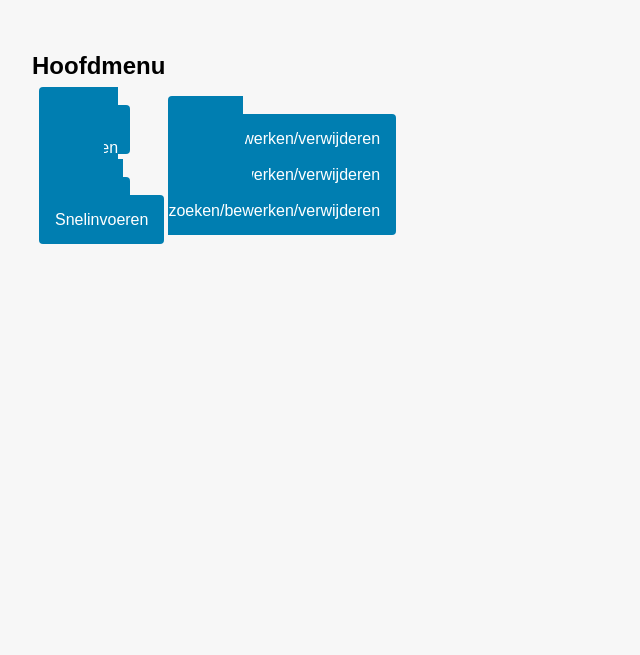
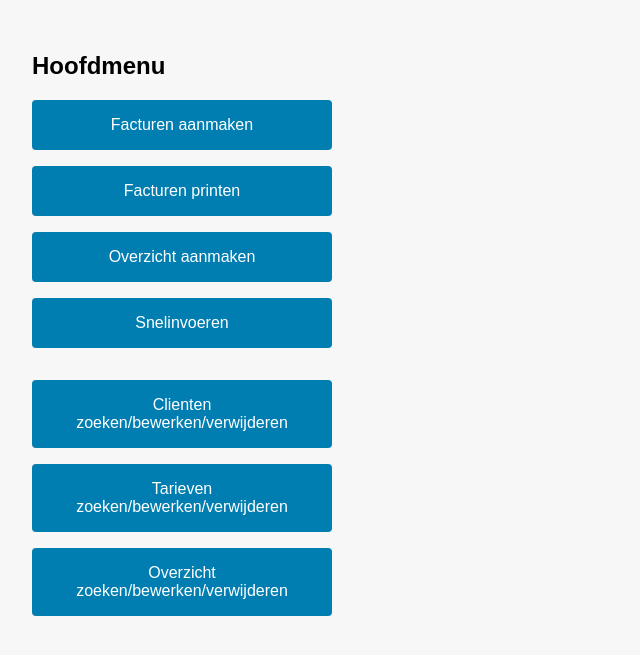
Before and after one commit to marcelsmeets511/lijf-en-leven, a Flask app: page / in a window 1280 px wide. Shown: the part 112-767 px from the top of the page, without its empty margins (0-640 px from the left). Run offline with Flask 3, Linux system fonts and the light colour scheme.

Commit message:
Added 3 new userforms for editing records

```diff
--- a/static/style.css
+++ b/static/style.css
@@ -2,7 +2,7 @@ body{font-family:Arial,Helvetica,sans-serif;margin:0;background:#f7f7f7}
 header{background:#004c70;color:#fff;padding:1rem}
 main{padding:2rem}
 .menu{display:flex;flex-direction:column;gap:1rem;max-width:300px}
-.btn{background:#007eb1;color:#fff;padding:1rem;text-align:center;text-decoration:none;border-radius:4px}
+.btn{background:#007eb1;color:#fff;padding:1rem;text-align:center;text-decoration:none;border-radius:4px;}
 .btn:hover{background:#005f8a}
 label{display:block;margin:.5rem 0}
 input{width:100%;padding:.5rem}
--- a/templates/index.html
+++ b/templates/index.html
@@ -1,23 +1,20 @@
 {% extends "base.html" %}
 {% block main %}
 <h2>Hoofdmenu</h2>
-<div class="menu">
-  <table border="0">
-    <tbody>
-      <th>
-        <td>
+<div class="menu" style="display: flex; gap: 2rem;">
+  <!-- Kolom 1: eerste 4 knoppen onder elkaar -->
+  <div style="display: flex; flex-direction: column; gap: 1rem;">
     <a class="btn" href="{{ url_for('facturen_aanmaken') }}">Facturen aanmaken</a>
     <a class="btn" href="{{ url_for('facturen_printen') }}">Facturen printen</a>
     <a class="btn" href="{{ url_for('overzicht_aanmaken') }}">Overzicht aanmaken</a>
     <a class="btn" href="{{ url_for('snelinvoeren') }}">Snelinvoeren</a>
-        </td>
-        <td>
+  </div>
+
+  <!-- Kolom 2: volgende 3 knoppen onder elkaar -->
+  <div style="display: flex; flex-direction: column; gap: 1rem;">
     <a class="btn" href="{{ url_for('clientenbewerken') }}">Clienten zoeken/bewerken/verwijderen</a>
     <a class="btn" href="{{ url_for('tarievenbewerken') }}">Tarieven zoeken/bewerken/verwijderen</a>
     <a class="btn" href="{{ url_for('overzichtbewerken') }}">Overzicht zoeken/bewerken/verwijderen</a>
-        </td>
-      </th>
-    </tbody>
-  </table>
+  </div>
 </div>
 {% endblock %}
```
Lines whose indentation alone changed are shown as unchanged.
